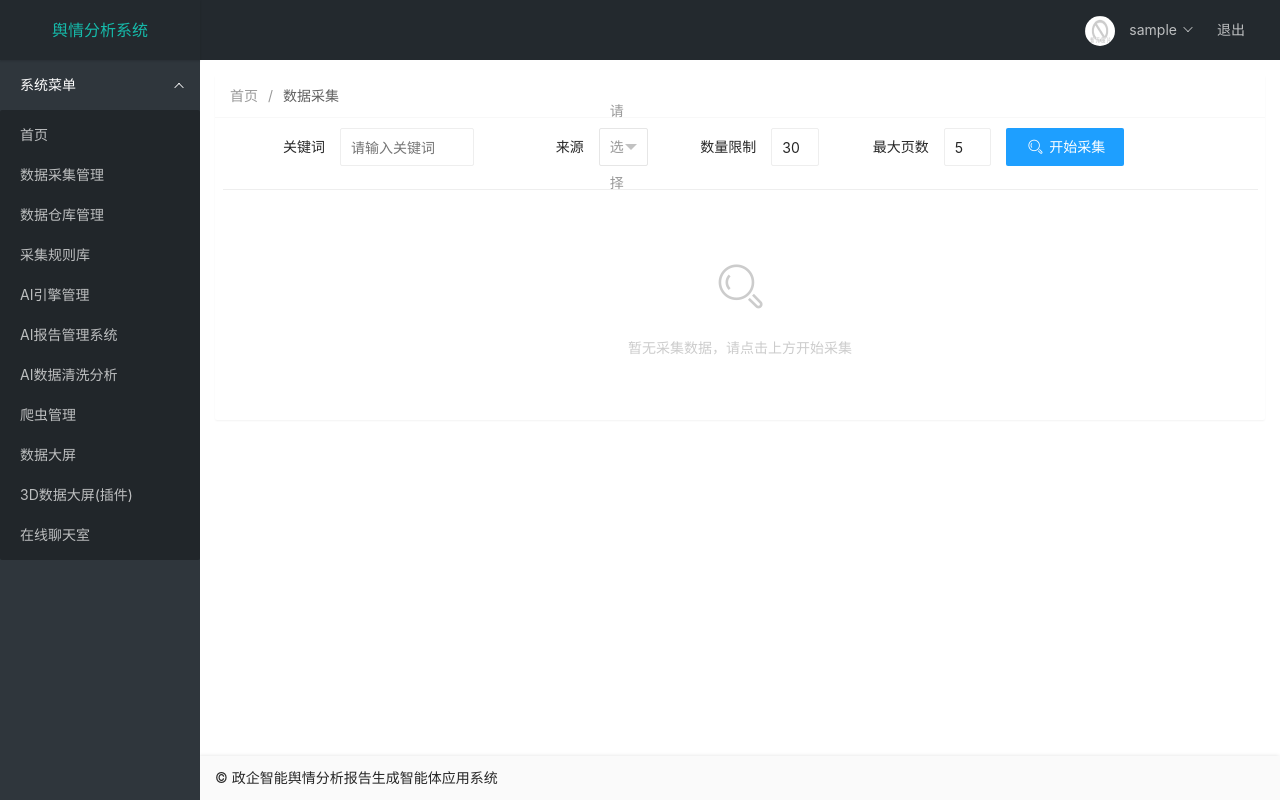
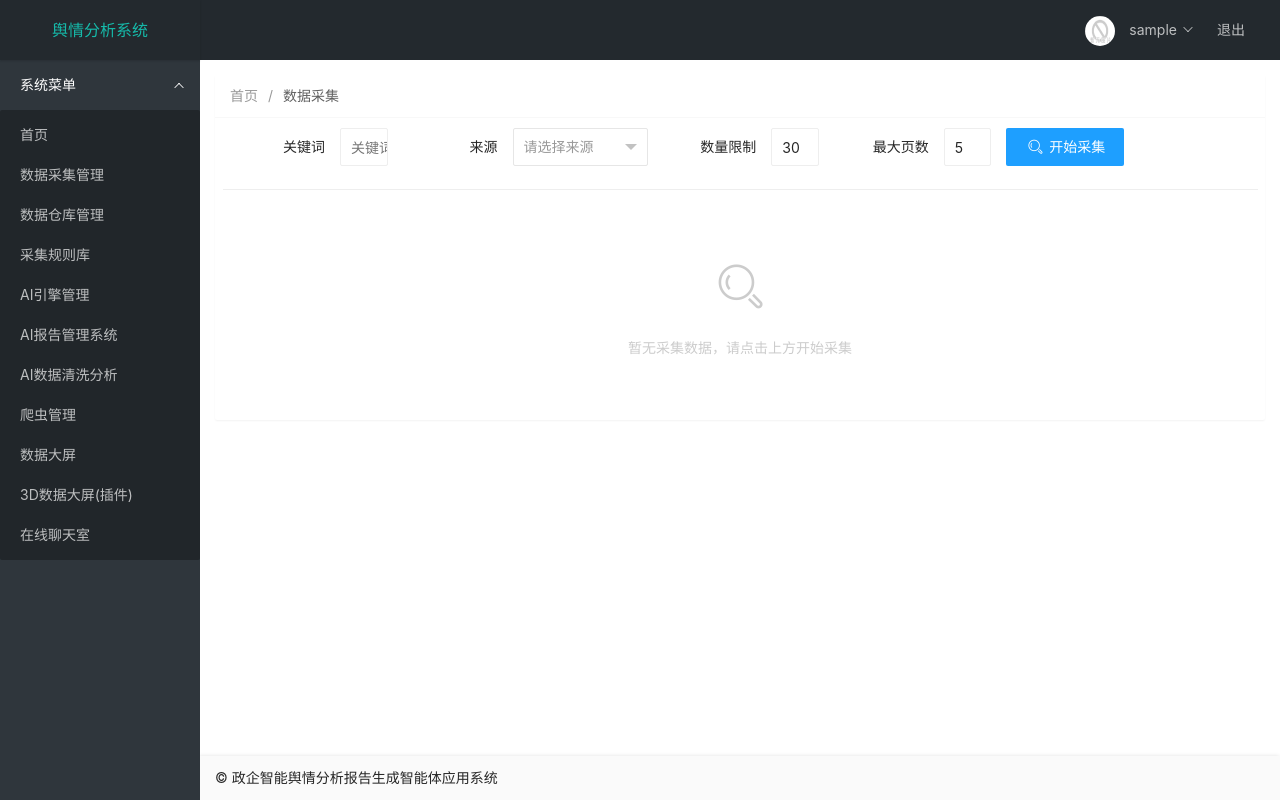
Before and after one commit to 2038234793/GovInfoCheckSystem-1.3, a Flask app: page /collect/ in a window 1280 px wide. Run offline with Flask 3, Linux system fonts and the light colour scheme; the visitor is signed in with stand-in values (Sample User, id 1).

Commit message:
feat(collect): 优化搜索表单布局和来源选择组件
调整搜索表单的列布局，将关键词输入框宽度缩小，来源选择框宽度增大
为来源选择组件添加提示信息、确定按钮和选择数量显示功能

```diff
--- a/GovInfoCheckSystem-1.3/GovInfoCheckSystemV1-main/templates/collect/index.html
+++ b/GovInfoCheckSystem-1.3/GovInfoCheckSystemV1-main/templates/collect/index.html
@@ -10,13 +10,13 @@
   <div class="layui-card-body">
     <!-- Search Form -->
     <div class="layui-form layui-row layui-col-space15" id="collect-form" style="padding-bottom: 15px; border-bottom: 1px solid #eee;">
-      <div class="layui-col-md3">
+      <div class="layui-col-md2">
         <label class="layui-form-label">关键词</label>
         <div class="layui-input-block">
-          <input type="text" id="keyword" placeholder="请输入关键词" class="layui-input">
+          <input type="text" id="keyword" placeholder="关键词" class="layui-input">
         </div>
       </div>
-      <div class="layui-col-md2">
+      <div class="layui-col-md3">
         <label class="layui-form-label">来源</label>
         <div class="layui-input-block">
           <div id="src" class="xm-select-demo"></div>
@@ -174,13 +174,39 @@ layui.use(['layer', 'element', 'form'], function(){
   sourceSelect = xmSelect.render({
       el: '#src',
       language: 'zn',
+      tips: '请选择来源',
+      model: {
+          label: {
+              type: 'text'
+          }
+      },
       toolbar: {
-          show: true,
-          list: ['ALL', 'CLEAR']
+        show: true,
+        list: [
+            'ALL',
+            'CLEAR',
+            {
+                name: '确定',
+                icon: 'layui-icon layui-icon-ok',
+                method: function(data){
+                    return 'close';
+                }
+            }
+        ]
       },
       filterable: true,
       height: '400px',
-      data: []
+      data: [],
+      on: function(data){
+          var length = data.arr.length;
+          var label = document.querySelector('#src .xm-label .label-content');
+          if(label){
+              setTimeout(function(){
+                  label.innerHTML = length > 0 ? '已选择 <span style="color: #1E9FFF; font-weight: bold;">' + length + '</span> 项' : '请选择来源';
+                  label.setAttribute('title', '已选择 ' + length + ' 项');
+              }, 10);
+          }
+      }
   });
 
   // Load sources dynamically
```
